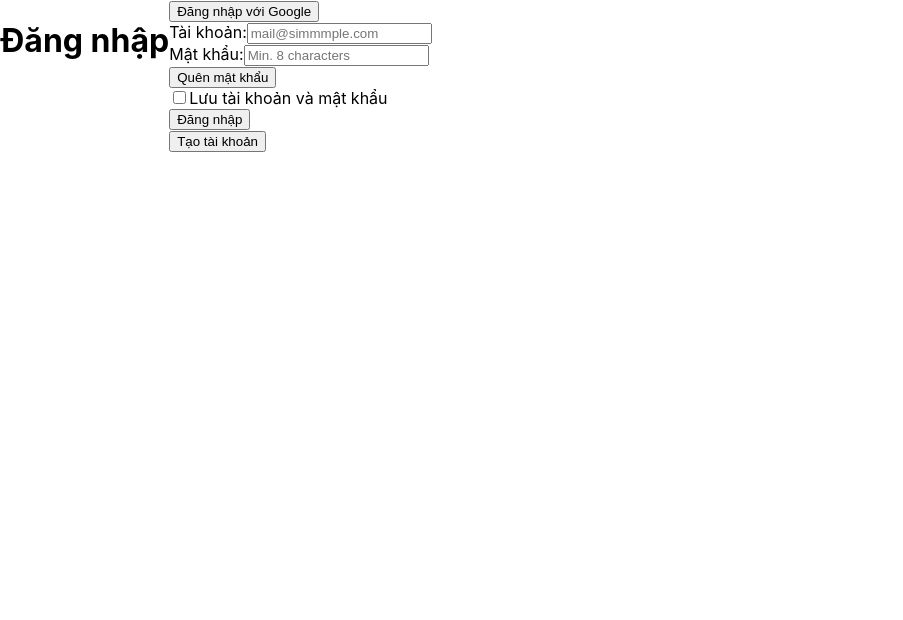
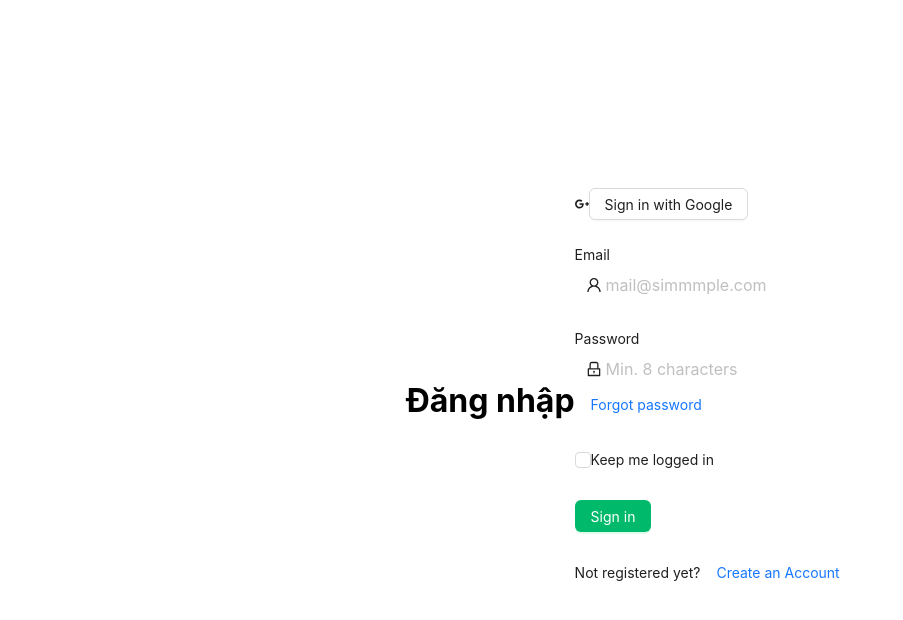
Before and after one commit to DoanQuocBao-IT/fe_intern_login, a React (Create React App) app: page /login in a window 1280 px wide. Shown: the top 620 px of the page, without its empty margins (0-903 px from the left). Built offline with nearby package versions, Linux system fonts and the light colour scheme.

Commit message:
update UI login

```diff
--- a/package.json
+++ b/package.json
@@ -3,11 +3,14 @@
   "version": "0.1.0",
   "private": true,
   "dependencies": {
+    "@ant-design/icons": "^5.1.4",
     "@testing-library/jest-dom": "^5.16.5",
     "@testing-library/react": "^13.4.0",
     "@testing-library/user-event": "^13.5.0",
+    "antd": "^5.7.0",
     "react": "^18.2.0",
     "react-dom": "^18.2.0",
+    "react-router-dom": "^6.14.1",
     "react-scripts": "5.0.1",
     "web-vitals": "^2.1.4"
   },
--- a/src/App.js
+++ b/src/App.js
@@ -2,6 +2,7 @@ import './App.css';
 import {BrowserRouter, Route,Routes} from 'react-router-dom'
 import HomeScreens from './screens/HomeScreens';
 import LoginScreens from './screens/LoginScreens';
+import { ConfigProvider } from 'antd';
 
 function App() {
   return (
--- a/src/index.js
+++ b/src/index.js
@@ -3,12 +3,16 @@ import ReactDOM from 'react-dom/client';
 import './index.css';
 import App from './App';
 import reportWebVitals from './reportWebVitals';
+import { ConfigProvider } from 'antd';
 
 const root = ReactDOM.createRoot(document.getElementById('root'));
 root.render(
-  <React.StrictMode>
-    <App />
-  </React.StrictMode>
+  <ConfigProvider theme={{ token: { colorPrimary: '#00b96b' } }}>
+    <React.StrictMode>
+      <App />
+    </React.StrictMode>
+  </ConfigProvider>
+
 );
 
 // If you want to start measuring performance in your app, pass a function
--- a/src/screens/LoginScreens.js
+++ b/src/screens/LoginScreens.js
@@ -1,5 +1,8 @@
 import React from 'react'
 import { useState } from 'react';
+import { Button, Input, Form, Checkbox } from 'antd';
+import ButtonGroup from 'antd/es/button/button-group';
+import {GooglePlusOutlined,UserOutlined,LockOutlined} from '@ant-design/icons';
 
 const LoginScreens = () => {
   const [showPassword, setShowPassword] = useState(false);
@@ -55,15 +58,21 @@ const LoginScreens = () => {
     }
   }, [hasStoredCredentials, storedUsername, storedPassword]);
   return (
-    <div className='container'>
+    <div style={{ display: 'flex', justifyContent: 'center', alignItems: 'center', height: '100vh' }}>
       <h1>Đăng nhập</h1>
-      <form >
-        <div>
-          <button>Đăng nhập với Google</button>
-        </div>
-        <div>
-          <label htmlFor="username">Tài khoản:</label>
-          <input isRequired={true}
+
+      <Form name="loginForm"
+        initialValues={{ remember: true }}
+        style={{ width: 300 }}>
+        <Form.Item>
+          <GooglePlusOutlined />
+          <Button>Sign in with Google</Button>
+        </Form.Item>
+
+        <Form.Item>
+          <label htmlFor="username">Email</label>
+          <Input size="large" prefix={<UserOutlined />}
+              isRequired={true}
               variant='auth'
               fontSize='sm'
               ms={{ base: "0px", md: "0px" }}
@@ -71,50 +80,49 @@ const LoginScreens = () => {
               placeholder='mail@simmmple.com'
               mb='24px'
               fontWeight='500'
-              size='lg' id="username"
+              id="username"
               value={username}
               onChange={handleUsernameChange}/>
-        </div>
+        </Form.Item>
 
 
-        <div>
-          <label htmlFor="password">Mật khẩu:</label>
-          <input isRequired={true}
+        <Form.Item>
+          <label htmlFor="password">Password</label>
+          <Input size="large" prefix={<LockOutlined />}
+                isRequired={true}
                 fontSize='sm'
                 placeholder='Min. 8 characters'
                 mb='24px'
-                size='lg'
                 type={showPassword ? "text" : "password"}
                 variant='auth' id="password"
                 value={password}
                 onChange={handlePasswordChange}/>
-        </div>
+          <Button type='link'>Forgot password</Button>
+        </Form.Item>
 
-        <div>
-          <button>Quên mật khẩu</button>
-        </div>
 
-        <div>
+        <Form.Item>
           <label>
-            <input
-              type="checkbox"
+            <Checkbox
+              name="remember"
               checked={rememberMe}
               onChange={handleRememberMeChange}
             />
-            Lưu tài khoản và mật khẩu
+            Keep me logged in
           </label>
-        </div>
+        </Form.Item>
 
-        <div>
-          <button type="submit"
-          onClick={handleLogin}>Đăng nhập</button>
-        </div>
+        <Form.Item>
+          <Button type='primary'
+          onClick={handleLogin}>Sign in</Button>
+        </Form.Item>
 
 
-        <div>
-          <button>Tạo tài khoản</button>
-        </div>
-      </form>
+        <Form.Item>
+          <label>Not registered yet?</label>
+          <Button type='link'>Create an Account</Button>
+        </Form.Item>
+      </Form>
     </div>
   )
 }
```
Also changed, not shown: 1 other file (tests, documents, lock files or other folders).
